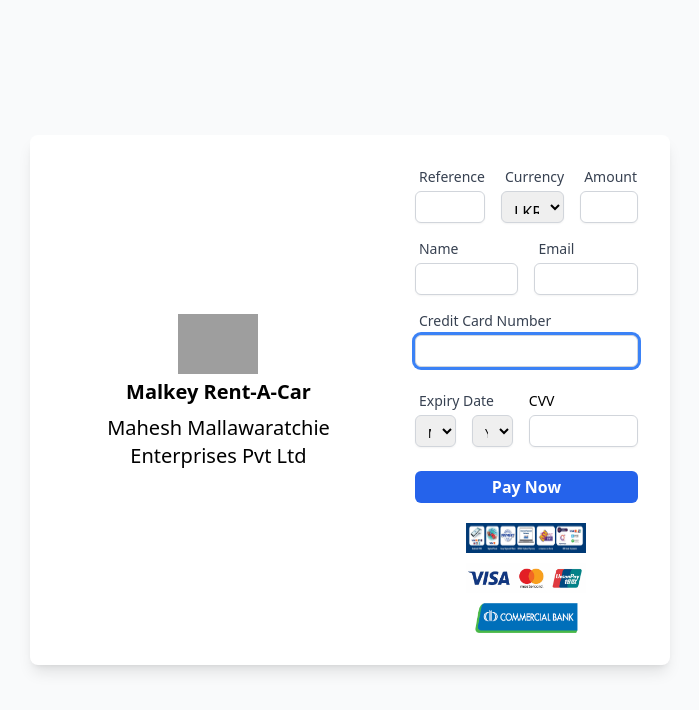
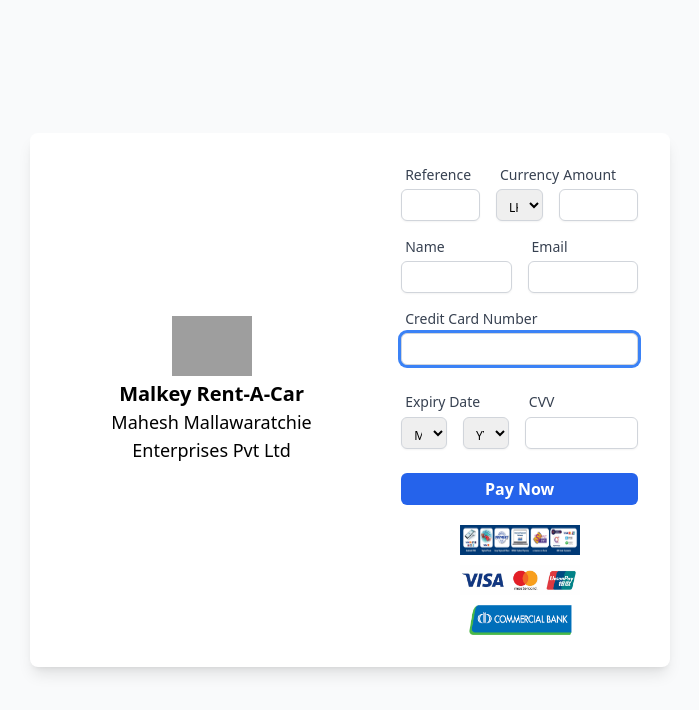
Before and after one commit to badtux/R3-PaySafe, a PHP site: page /paymentpage.php in a window 1280 px wide. Shown: the top 710 px of the page, without its empty margins (290-989 px from the left). Run offline with PHP 8.4, Linux system fonts and the light colour scheme; some libraries are stand-ins or nearby versions; grey boxes are pictures that could not be loaded.

Commit message:
make font style

```diff
--- a/auth.php
+++ b/auth.php
@@ -94,5 +94,7 @@ if (isset($_POST['simplifyToken'])) {
 }
 
 // Redirect back to payment page with status and message
-header("Location: " . BASE_PATH . "?status=$status&message=" . urlencode($notificationMessage));
+header("Location: paymentpage.php?status=$status&message=" . urlencode($notificationMessage));
+
+//header("Location: " . BASE_PATH . "?status=$status&message=" . urlencode($notificationMessage));
 exit();
--- a/config/config.php
+++ b/config/config.php
@@ -1,7 +1,7 @@
 <?php
 
 define('APP_LIVE', false);
-define('BASE_PATH', '/paysafe');
+define('BASE_PATH', '');
 define('CC_LIST', ['viaj.abayarathna@gmail.com']);
 
 if(APP_LIVE){
--- a/paymentpage.php
+++ b/paymentpage.php
@@ -38,13 +38,13 @@ $txn = $_SESSION['txn'];
         <div class="p-0 md:pr-10 w -1/2">
             <img class="mx-auto mb-1" src="https://d8asu6slkrh4m.cloudfront.net/2013/04/malkey-logo.png" alt="Acquiring Bank Logo" style="max-width:250px; height:60px;">
             <h2 class="text-xl font-semibold text-center ">Malkey Rent-A-Car</h2>
-            <h4 class="text-xl text-center mb-4 mt-2 text-black-400">Mahesh Mallawaratchie Enterprises Pvt Ltd</h4>
+            <h4 class="text-lg text-center mb-5 text-black-400">Mahesh Mallawaratchie Enterprises Pvt Ltd</h4>
         </div>
         <div class="lg:w-1/2" id="paymentFormContainer">
             <form id="paymentForm" action="<?= BASE_PATH . '/auth' ?>" method="POST">
                 <div class="flex space-x-4 mb-4">
                     <!-- Currency Field -->
-                    <div class="w-3/8">
+                    <div class="w-2/5">
                         <label for="ref" class="block text-sm font-medium text-gray-700 pl-1">Reference</label>
                         <input type="text" name="reference" id="reference"
                             value="<?= $txn['reference'] ?>"
@@ -52,7 +52,7 @@ $txn = $_SESSION['txn'];
                             <?= $txn['reference'] ? 'readonly' : '' ?> />
                     </div>
 
-                    <div class="w-2/8">
+                    <div class="w-1/5">
                         <label for="currency" class="block text-sm font-medium text-gray-700 pl-1">Currency</label>
 
                         <?php if (isset($txn['currency']) && ($txn['currency'])!== false): ?>
@@ -60,18 +60,19 @@ $txn = $_SESSION['txn'];
                             <input type="text" name="currency" id="currency"
                                 value="<?= htmlspecialchars($txn['currency'], ENT_QUOTES, 'UTF-8') ?>"
                                 readonly
-                                class="mt-1 block w-full border border-gray-300 rounded-md shadow-sm focus:outline-none p-2 h-8 bg-gray-100 cursor-not-allowed">
+
+                                class='mt-1 block w-full border border-gray-300 rounded-md shadow-sm focus:outline-none focus:ring focus:ring-blue-500 p-2 h-8 text-sm sm:text-xs  cursor-not-allowed'>
                         <?php else: ?>
 
                             <select id="currency" name="currency" required
-                                class="mt-1 block w-full border border-gray-300 rounded-md shadow-sm focus:ring focus:ring-blue-500 p-2 h-8">
+                            class='mt-1 block w-full border border-gray-300 rounded-md shadow-sm focus:outline-none focus:ring focus:ring-blue-500 p-2 h-8 text-sm sm:text-xs'>
                                 <option value="LKR" <?= isset($txn['currency']) && $txn['currency'] === 'LKR' ? 'selected' : '' ?>>LKR</option>
                                 <option value="USD" <?= isset($txn['currency']) && $txn['currency'] === 'USD' ? 'selected' : '' ?>>USD</option>
                             </select>
                         <?php endif; ?>
 
                     </div>
-                    <div class="w-3/8">
+                    <div class="w-2/5">
                         <label for="price" class="block text-sm font-medium text-gray-700 pl-1">Amount</label>
                         <input type="text" name="price" id="price"
                             value="<?= isset($txn['price']) ? $txn['price'] : '' ?>"
@@ -111,7 +112,7 @@ $txn = $_SESSION['txn'];
                 <!-- Expiry Date Section -->
                 <div class="flex space-x-4 mb-6">
                     <div class="w-full">
-                        <label for='cc-exp-month' class='block text-sm font-medium text-gray-700 pl-1'>Expiry Date</label>
+                        <label for='cc-exp-month' class='class="block text-sm font-medium text-gray-700 pl-1'>Expiry Date</label>
                         <div class='flex space-x-4'>
                             <select id='cc-exp-month' name='exp_month' required
                                 class='mt-1 block w-full border border-gray-300 rounded-md shadow-sm focus:outline-none focus:ring focus:ring-blue-500 p-2 h-8 text-sm sm:text-xs'>
@@ -132,7 +133,7 @@ $txn = $_SESSION['txn'];
 
                     <!-- CVV Section -->
                     <div class="">
-                        <label for='cvv' class='block text-sm font-medium text-gray=700 pl=1'>CVV</label>
+                        <label for='Cvv' class='class="block text-sm font-medium text-gray-700 pl-1'>CVV</label>
                         <input id='cvv' name='cvv' type='text' maxlength='4' autocomplete='off' required
                             class='mt-1 block w-full border border-gray-300 rounded-md shadow-sm focus:outline-none focus:ring focus:ring-blue-500 p-2 h-8' />
                         <span class='validation-message text-red=500 text-xs mt=1' id='cvv_msg'></span>
```
